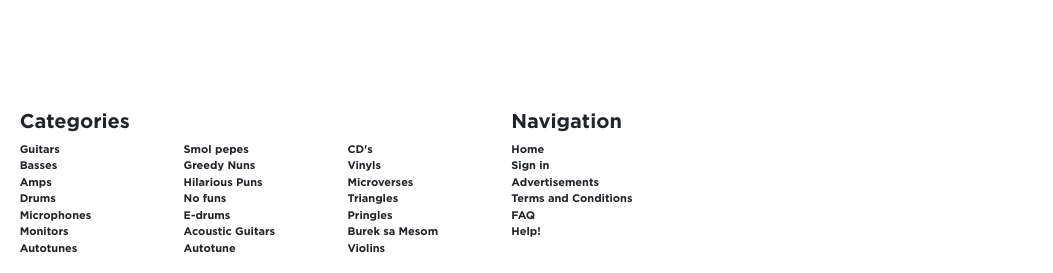
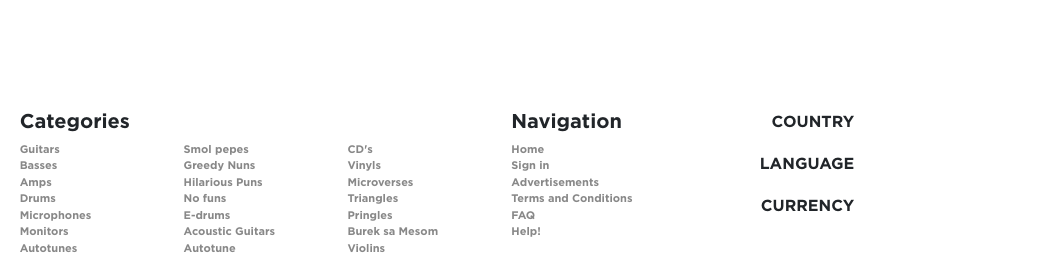
Before and after one commit to Mandeln/GOLUB, a website: page index.html in a window 1280 px wide. Shown: the part 1266-1539 px from the top of the page, 227-1280 px from the left. Drawn offline with nearby package versions, Linux system fonts and the light colour scheme.

Commit message:
add footer

```diff
--- a/css/style.css
+++ b/css/style.css
@@ -30,7 +30,6 @@
 
   footer {
     width: 100%;
-    height: 200px;
   }
 
   a {
@@ -170,3 +169,13 @@
   footer > section:first-of-type {
     padding: 0 50px 0 50px;
   }
+
+  .currency > div > div {
+    text-align: right;
+  }
+
+  @media screen and (max-width: 992px) {
+    footer > section:first-of-type {
+      padding: 0 10px 0 10px;
+    }
+  }
--- a/index.html
+++ b/index.html
@@ -66,7 +66,7 @@
       </main>
       <footer>
         <section class="d-flex flex-row justify-content-between align-items-top pt-5">
-        <article class="card border-0 col-2">
+        <article class="card border-0 col-md-2 col-4">
           <div class="card-img">
             <a href="#"><img src="./css/logo-black.png" class="card-img-top" alt="golub"><i class="fas fa-feather"></i></a>
           </div>
@@ -74,52 +74,65 @@
             <p>Pigeons have been trained to distinguish between cubist and impressionist paintings, for instance.</p>
           </div>
         </article>
-        <article class="holder col-5">
+        <article class="holder col-5 d-none d-md-block ">
           <h5>Categories</h5>
         <article class="categories d-flex flex-row justify-content-between w-100">
           <ul class="d-flex flex-column col-4">
-            <li>Guitars</li>
-            <li>Basses</li>
-            <li>Amps</li>
-            <li>Drums</li>
-            <li>Microphones</li>
-            <li>Monitors</li>
-            <li>Autotunes</li>
+            <li><a href="#">Guitars</a></li>
+            <li><a href="#">Basses</a></li>
+            <li><a href="#">Amps</a></li>
+            <li><a href="#">Drums</a></li>
+            <li><a href="#">Microphones</a></li>
+            <li><a href="#">Monitors</a></li>
+            <li><a href="#">Autotunes</a></li>
           </ul>
           <ul class="d-flex flex-column col-4">
-            <li>Smol pepes</li>
-            <li>Greedy Nuns</li>
-            <li>Hilarious Puns</li>
-            <li>No funs</li>
-            <li>E-drums</li>
-            <li>Acoustic Guitars</li>
-            <li>Autotune</li>
+            <li><a href="#">Smol pepes</a></li>
+            <li><a href="#">Greedy Nuns</a></li>
+            <li><a href="#">Hilarious Puns</a></li>
+            <li><a href="#">No funs</a></li>
+            <li><a href="#">E-drums</a></li>
+            <li><a href="#">Acoustic Guitars</a></li>
+            <li><a href="#">Autotune</a></li>
           </ul>
           <ul class="d-flex flex-column col-4">
-            <li>CD's</li>
-            <li>Vinyls</li>
-            <li>Microverses</li>
-            <li>Triangles</li>
-            <li>Pringles</li>
-            <li>Burek sa Mesom</li>
-            <li>Violins</li>
+            <li><a href="#">CD's</a></li>
+            <li><a href="#">Vinyls</a></li>
+            <li><a href="#">Microverses</a></li>
+            <li><a href="#">Triangles</a></li>
+            <li><a href="#">Pringles</a></li>
+            <li><a href="#">Burek sa Mesom</a></li>
+            <li><a href="#">Violins</a></li>
           </ul>
         </article>
       </article>
-      <article class="holder1 col-2">
+      <article class="holder1 col-md-2 col-4">
         <h5>Navigation</h5>
         <article class="navigation">
           <ul class="d-flex flex-column w-100">
-            <li>Home</li>
-            <li>Sign in</li>
-            <li>Advertisements</li>
-            <li>Terms and Conditions</li>
-            <li>FAQ</li>
-            <li>Help!</li>
+            <li><a href="#">Home</a></li>
+            <li><a href="#">Sign in</a></li>
+            <li><a href="#">Advertisements</a></li>
+            <li><a href="#">Terms and Conditions</a></li>
+            <li><a href="#">FAQ</a></li>
+            <li><a href="#">Help!</a></li>
           </ul>
         </article>
       </article>
-        <article class="currency col-3"></article>
+        <article class="currency col-md-3 col-4 d-flex flex-column">
+          <div class="d-flex flex-row">
+            <div class="w-50 text-right pb-3">COUNTRY</div>
+            <input type="search" class="w-50 mb-3" placeholder="">
+          </div>
+          <div class="d-flex flex-row">
+            <div class="w-50 text-right pb-3">LANGUAGE</div>
+            <input type="search" class="w-50 mb-3" placeholder="">
+          </div>
+          <div class="d-flex flex-row">
+            <div class="w-50 text-right pb-3">CURRENCY</div>
+            <input type="search" class="w-50 mb-3" placeholder="">
+          </div>
+        </article>
         </section>
         <section></section>
       </footer>
```
